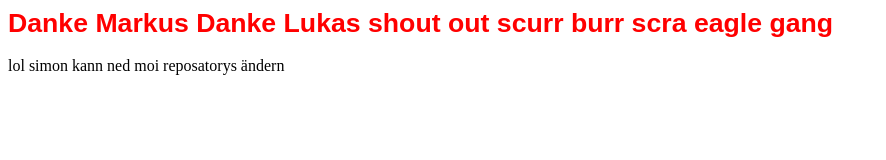
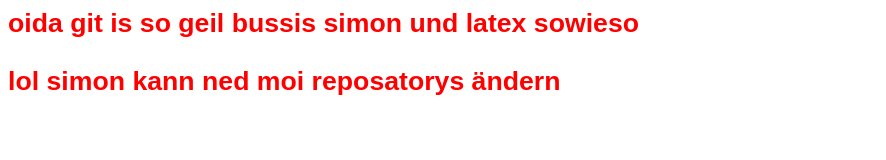
Before and after one commit to simiiistrassg/simiiistrassg.github.io, a plain HTML site: page index.html in a window 1280 px wide. Shown: the whole page, without its empty margins (0-886 px from the left). Drawn offline with Linux system fonts and the light colour scheme.

Commit message:
add bamsti note

```diff
--- a/index.html
+++ b/index.html
@@ -6,7 +6,7 @@
 </header>
 
 <body>
-	<h1>Danke Markus Danke Lukas shout out scurr burr scra eagle gang</h1>
+	<h1>oida git is so geil bussis simon und latex sowieso<h1>
 	<p>lol simon kann ned moi reposatorys ändern</p>
 </body>
 
```
